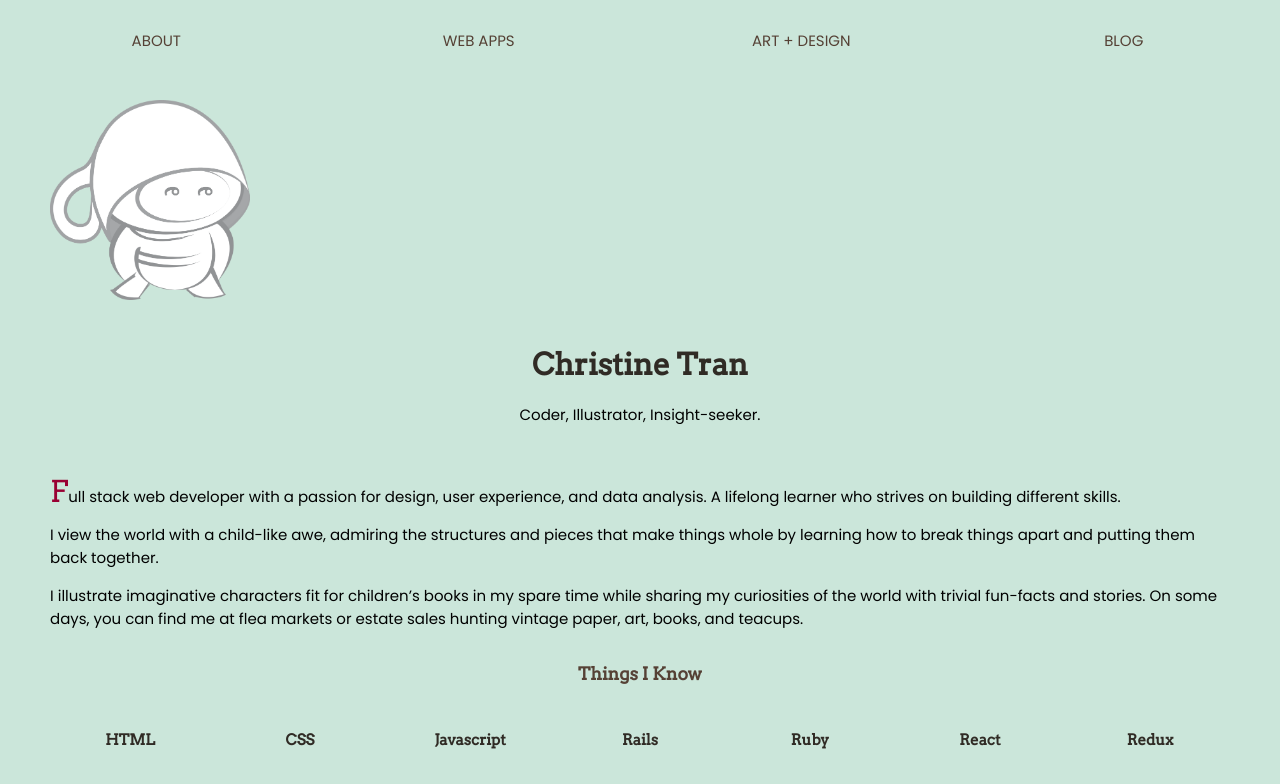
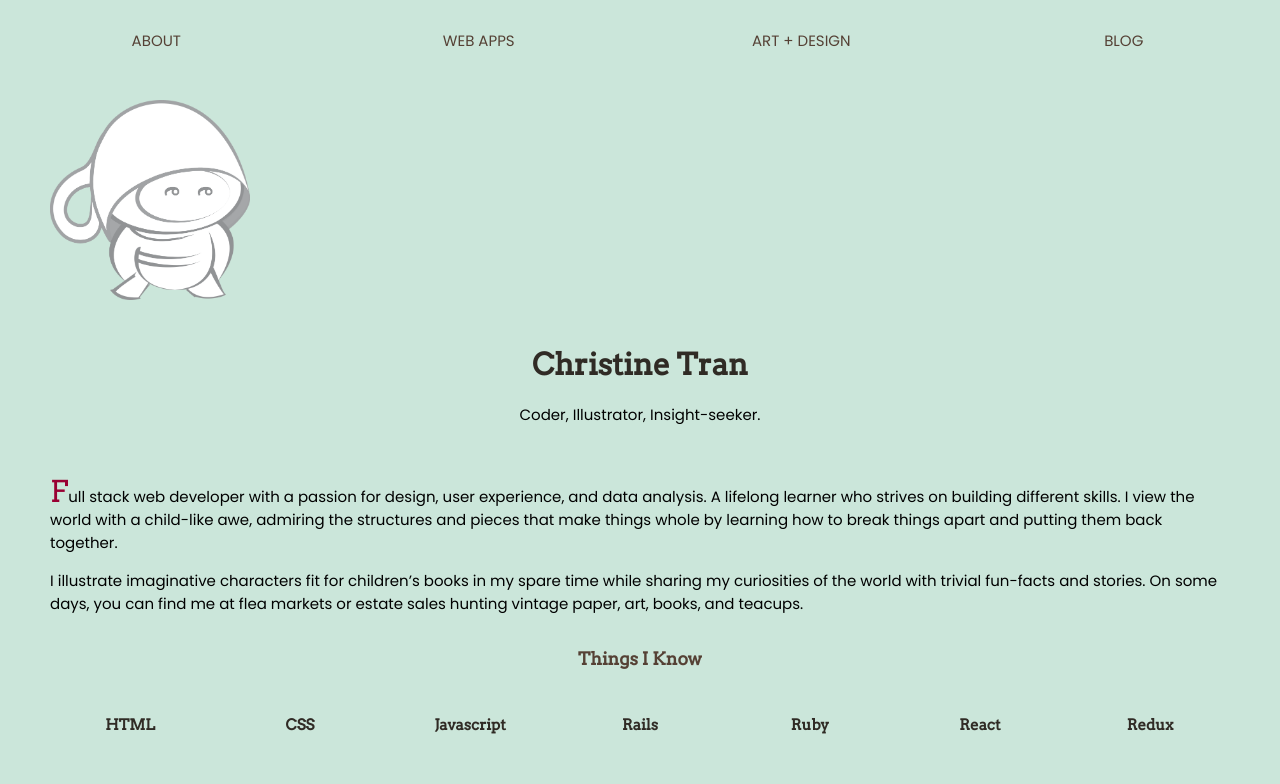
Before and after one commit to christinetran825/tofukid-website, a React (Create React App) app: page / in a window 1280 px wide. Shown: the top 784 px of the page. Built offline with nearby package versions, Linux system fonts and the light colour scheme.

Commit message:
made blurb as 2 paragraphs

```diff
--- a/src/containers/About.js
+++ b/src/containers/About.js
@@ -13,8 +13,7 @@ class About extends Component {
             <span>Coder, Illustrator, Insight-seeker.</span>
           </div>
           <div className="blurb">
-            <p>Full stack web developer with a passion for design, user experience, and data analysis. A lifelong learner who strives on building different skills.</p>
-            <p>I view the world with a child-like awe, admiring the structures and pieces that make things whole by learning how to break things apart and putting them back together.</p>
+            <p>Full stack web developer with a passion for design, user experience, and data analysis. A lifelong learner who strives on building different skills. I view the world with a child-like awe, admiring the structures and pieces that make things whole by learning how to break things apart and putting them back together.</p>
             <p>I illustrate imaginative characters fit for children’s books in my spare time while sharing my curiosities of the world with trivial fun-facts and stories. On some days, you can find me at flea markets or estate sales hunting vintage paper, art, books, and teacups.</p>
           </div>
         </div>
```
